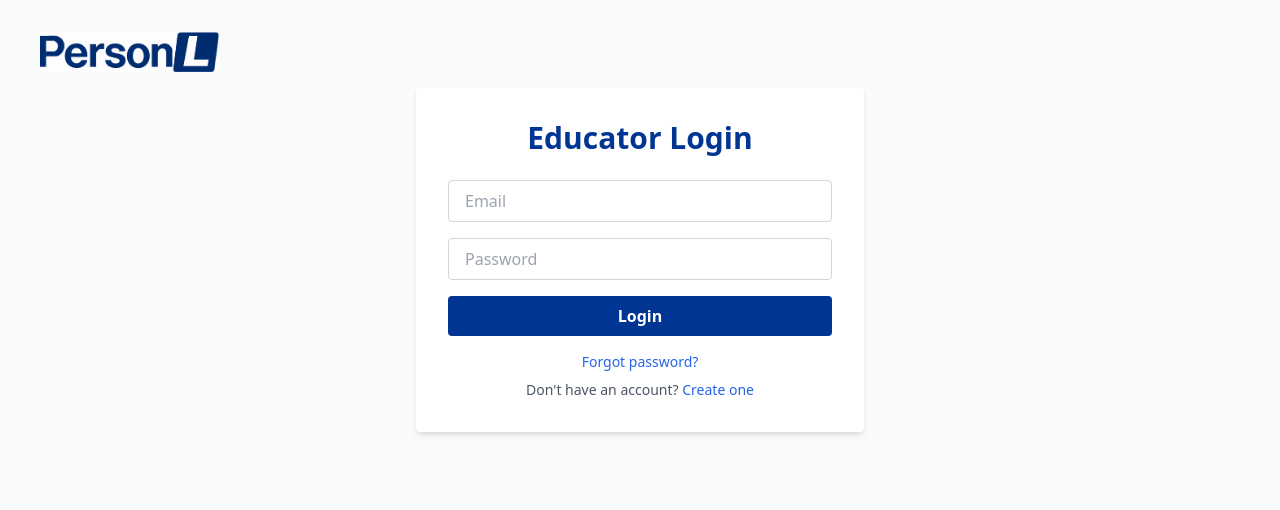
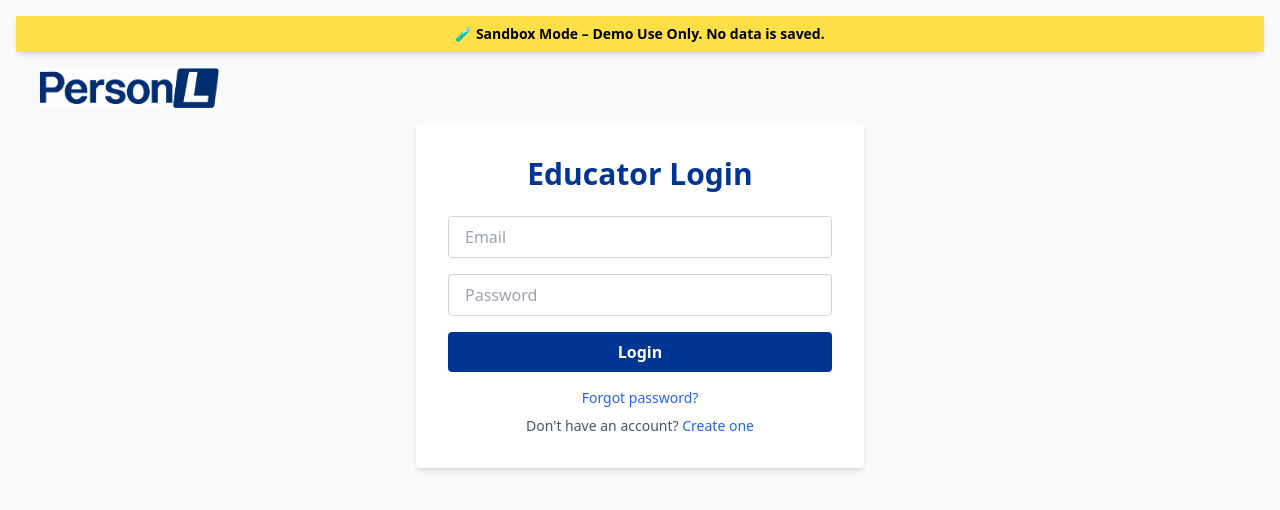
Before and after one commit to rsoliz99/personl-frontend, a React (Create React App) app: page /educator/login in a window 1280 px wide. Shown: the top 510 px of the page. Built offline with nearby package versions, Linux system fonts and the light colour scheme; the HTML template or start-up script is replaced by a standard one.

Commit message:
Final commit before redeploy with /demo path and banner logic

```diff
--- a/src/pages/DistrictLoginPage.jsx
+++ b/src/pages/DistrictLoginPage.jsx
@@ -1,7 +1,12 @@
-// DistrictLoginPage.jsx – Now supports login with localStorage credentials
+// DistrictLoginPage.jsx – Now supports login with localStorage credentials and SandboxBanner
 import React, { useState } from "react";
 import { useNavigate } from "react-router-dom";
 import { Link } from "react-router-dom";
+import SandboxBanner from "../components/SandboxBanner";
+
+const isSandbox =
+  window.location.pathname.startsWith("/demo") ||
+  !window.location.hostname.includes("getpersonl.com");
 
 export default function DistrictLoginPage() {
   const navigate = useNavigate();
@@ -38,6 +43,7 @@ export default function DistrictLoginPage() {
 
   return (
     <main className="min-h-screen bg-[#f8fafc] text-[#003594] p-4">
+      {isSandbox && <SandboxBanner />}
       <header className="px-6 py-4">
         <Link to="/">
           <img src="/personl-logo.png" alt="PersonL Logo" className="h-10" />
--- a/src/pages/EducatorLoginPage.jsx
+++ b/src/pages/EducatorLoginPage.jsx
@@ -1,7 +1,12 @@
-// EducatorLoginPage.jsx – Now supports login with localStorage credentials
+// EducatorLoginPage.jsx – Now supports login with localStorage credentials and SandboxBanner
 import React, { useState } from "react";
 import { useNavigate } from "react-router-dom";
 import { Link } from "react-router-dom";
+import SandboxBanner from "../components/SandboxBanner";
+
+const isSandbox =
+  window.location.pathname.startsWith("/demo") ||
+  !window.location.hostname.includes("getpersonl.com");
 
 export default function EducatorLoginPage() {
   const navigate = useNavigate();
@@ -38,6 +43,7 @@ export default function EducatorLoginPage() {
 
   return (
     <main className="min-h-screen bg-[#f8fafc] text-[#003594] p-4">
+      {isSandbox && <SandboxBanner />}
       <header className="px-6 py-4">
         <Link to="/">
           <img src="/personl-logo.png" alt="PersonL Logo" className="h-10" />
```
